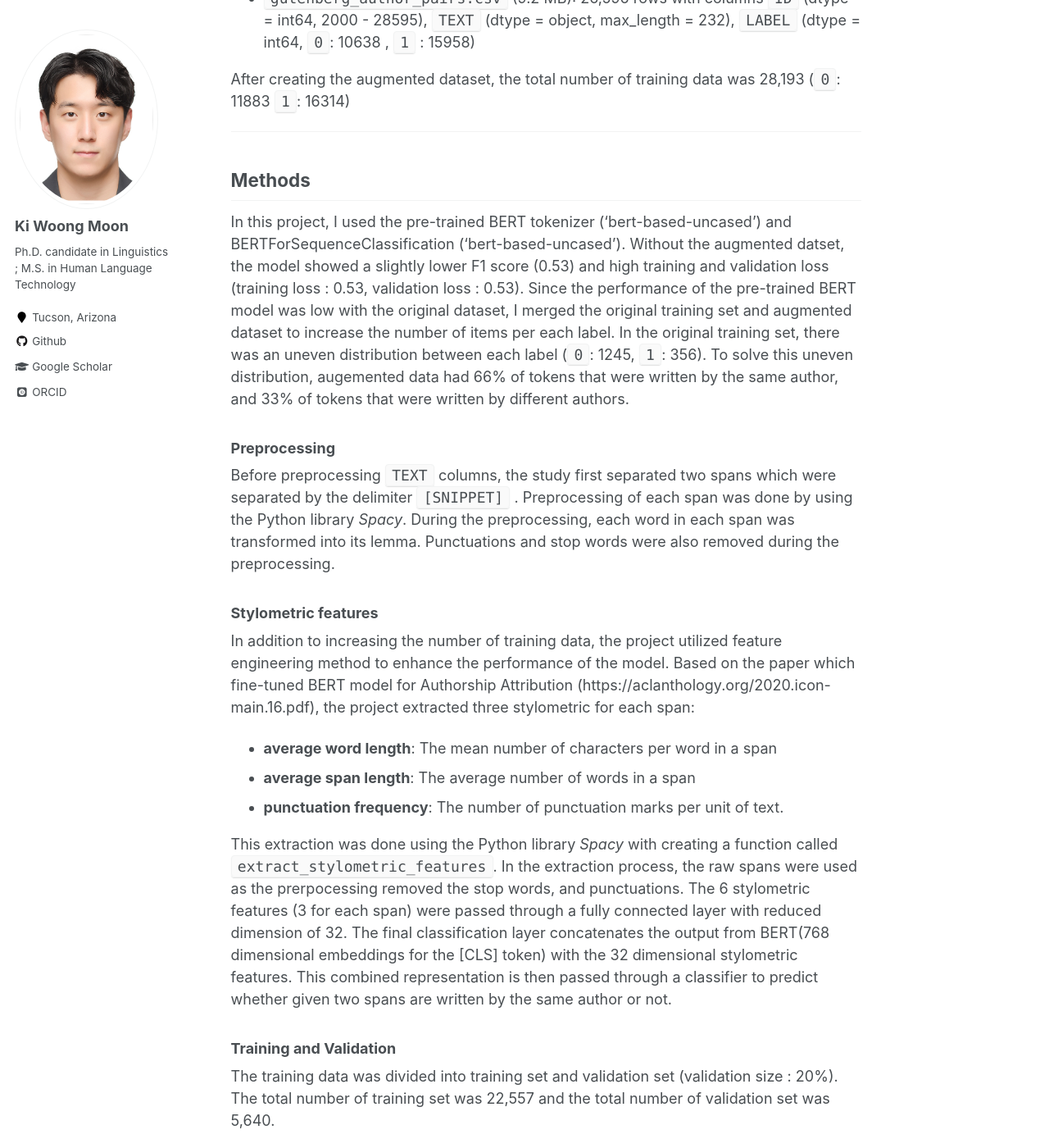
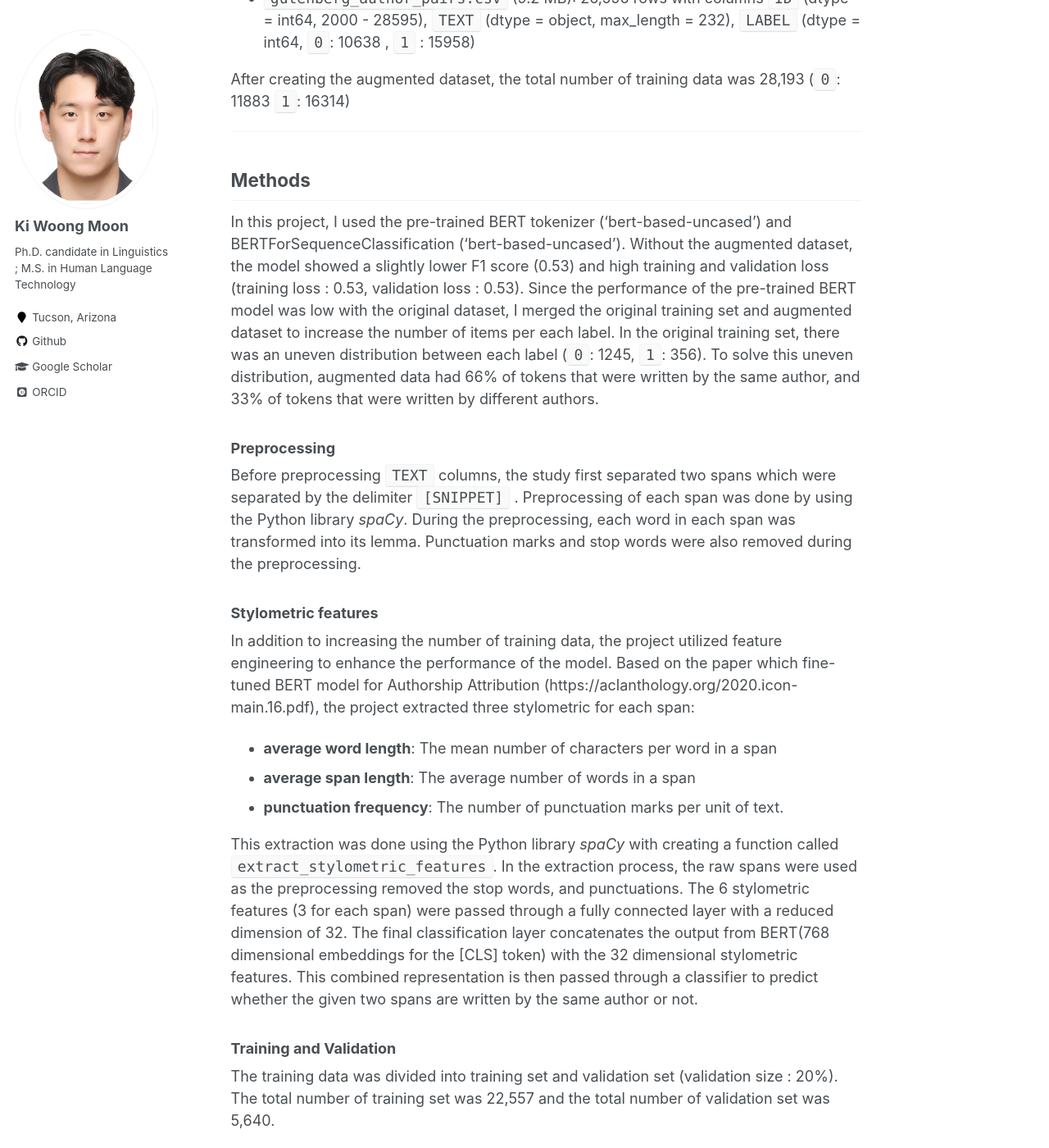
Before and after one commit to Ki-Woong95/Ki-Woong95.github.io, a Jekyll site: the page built from _portfolio/portfolio-3.md, in a window 1280 px wide and 1400 px high, scrolled down 1778 px. Shown: the whole window at 82% size. Built offline with Jekyll 4.4.1, drawn with Linux system fonts in a browser that asks for light colours; some web fonts are replaced; some of the changed text lies outside the part shown.

```diff
--- a/_portfolio/portfolio-3.md
+++ b/_portfolio/portfolio-3.md
@@ -21,8 +21,8 @@ ___
 ### Original Dataset
 The original dataset which consists of English text samples with labels indicating whether the two spans in the text samples are written by the same author or not.
 The dataset is primarily sourced from [Project Gutenberg](https://www.gutenberg.org/)
-Each token in train.csv and test.csv has `ID` , `TEXT`, and for the training datset, it has `LABEL`.
-The length of the texts vary in both training datset and text datset.
+Each token in train.csv and test.csv has `ID` , `TEXT`, and for the training dataset, it has `LABEL`.
+The length of the texts varies in both the training dataset and text dataset.
 In each token, two spans are separated by a delimiter '[SNIPPET]'<br />
 
 Example of text in the dataset: <br />
@@ -40,8 +40,8 @@ Little had been gained, little proven; the perilous thing was still there, that
 
 
 ### Augmented Dataset
-Since the amount of provided training data is too small, I tried to augment dataset using 6 different books that can be found in Project Gutenberg.
-These books are stored in the directory `gutenberg`. Using the script `gutenberg/scripts/gutenberg_scrapping.ipynb`, I created an augmented datset which has about 33% of mismatched pairs.
+Since the amount of provided training data is too small, I tried to augment the dataset using 6 different books that can be found in Project Gutenberg.
+These books are stored in the directory `gutenberg`. Using the script `gutenberg/scripts/gutenberg_scrapping.ipynb`, I created an augmented dataset which has about 33% of mismatched pairs.
 
 - `gutenberg_author_pairs.csv` (9.2 MB): 26,596 rows with columns `ID` (dtype = int64, 2000 - 28595),
 `TEXT` (dtype = object, max_length = 232), `LABEL` (dtype = int64, `0`: 10638 , `1` : 15958)
@@ -53,37 +53,37 @@ ___
 ## Methods
 
 In this project, I used the pre-trained BERT tokenizer ('bert-based-uncased') and BERTForSequenceClassification ('bert-based-uncased').
-Without the augmented datset, the model showed a slightly lower F1 score (0.53) and high training and validation loss (training loss : 0.53, validation loss : 0.53).
+Without the augmented dataset, the model showed a slightly lower F1 score (0.53) and high training and validation loss (training loss : 0.53, validation loss : 0.53).
 Since the performance of the pre-trained BERT model was low with the original dataset, I merged the original training set and augmented dataset to increase the number of items per each label.
 In the original training set, there was an uneven distribution between each label (`0`: 1245, `1`: 356).
-To solve this uneven distribution, augemented data had 66% of tokens that were written by the same author, and 33% of tokens that were written by different authors.
+To solve this uneven distribution, augmented data had 66% of tokens that were written by the same author, and 33% of tokens that were written by different authors.
 <br/>
 
 ### Preprocessing
 
 Before preprocessing `TEXT` columns, the study first separated two spans
-which were separated by the delimiter `[SNIPPET]` . Preprocessing of each span was done by using the Python library *Spacy*.
-During the preprocessing, each word in each span was transformed into its lemma. Punctuations and stop words were also removed during the preprocessing.
+which were separated by the delimiter `[SNIPPET]` . Preprocessing of each span was done by using the Python library *spaCy*.
+During the preprocessing, each word in each span was transformed into its lemma. Punctuation marks and stop words were also removed during the preprocessing.
 
 ### Stylometric features
-In addition to increasing the number of training data, the project utilized feature engineering method to enhance the performance of the model.
+In addition to increasing the number of training data, the project utilized feature engineering to enhance the performance of the model.
 Based on the paper which fine-tuned BERT model for Authorship Attribution (https://aclanthology.org/2020.icon-main.16.pdf), the project extracted three stylometric for each span:
 - **average word length**: The mean number of characters per word in a span
 - **average span length**: The average number of words in a span
 - **punctuation frequency**: The number of punctuation marks per unit of text.
 
 
-This extraction was done using the Python library *Spacy* with creating a function called `extract_stylometric_features`.
-In the extraction process, the raw spans were used as the prerpocessing removed the stop words, and punctuations.
-The 6 stylometric features (3 for each span) were passed through a fully connected layer with reduced dimension of 32. The final classification layer concatenates the output from
+This extraction was done using the Python library *spaCy* with creating a function called `extract_stylometric_features`.
+In the extraction process, the raw spans were used as the preprocessing removed the stop words, and punctuations.
+The 6 stylometric features (3 for each span) were passed through a fully connected layer with a reduced dimension of 32. The final classification layer concatenates the output from
 BERT(768 dimensional embeddings for the [CLS] token) with the 32 dimensional stylometric features.
-This combined representation is then passed through a classifier to predict whether given two spans are written by the same author or not.
+This combined representation is then passed through a classifier to predict whether the given two spans are written by the same author or not.
 
 ### Training and Validation
 The training data was divided into training set and validation set (validation size : 20%).
 The total number of training set was 22,557 and the total number of validation set was 5,640.
 
-#### Optimizer and hyper parameters:
+#### Optimizer and hyperparameters:
     - optimizer: AdamW
     - learning rate: 2e-5
     - epochs: 3
@@ -91,7 +91,7 @@ The total number of training set was 22,557 and the total number of validation s
     - max_length: 512
 
 #### Validation
-After each epoch, the model is evaluated on the validation datset to track performance.
+After each epoch, the model is evaluated on the validation dataset to track performance.
 The model's predictions are compared to the true labels in the validation set to calculate metrics such as F1 score.
 
 
@@ -101,14 +101,14 @@ Throughout the training and evaluation process, relevant metrics (loss and accur
 ___
 ## Results
 
-### Results of based and stylometric model with augmented data
+### Results of base and stylometric model with augmented data
 
   <img src="/images/pf3/Train_loss.png" width="400" />
   <img src="/images/pf3/Val_loss.png" width="400" />
   <img src="/images/pf3//Val_f1.png" width="400" />
 
 
-As shown in the figures, the stylometric model performed better than the base model with the augemented data.
+As shown in the figures, the stylometric model performed better than the base model with the augmented data.
 
 
 | Model               | Validation Loss | Validation F1 Score | Test F1 Score |
```
Also changed, not shown: other parts of _portfolio/portfolio-3.md (+9 -9 lines), _pages/about.md (+8 -21 lines), _pages/cv.md (+14 -2 lines), _portfolio/portfolio-1.md (+21 -19 lines).
